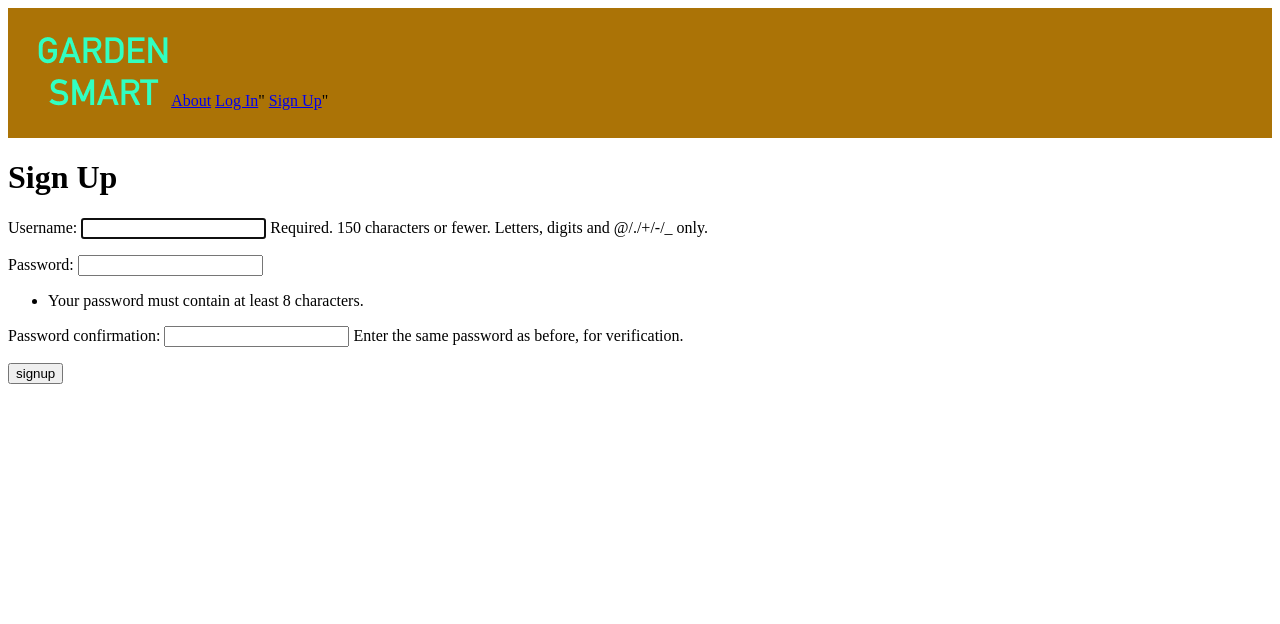
After one commit to YaroslavSnigur/Garden-Smart, a Django app: page /accounts/signup/ in a window 1280 px wide. The commit adds this page. Shown: the top 624 px of the page. Run offline with Django 4.2, Linux system fonts and the light colour scheme.

Commit message:
user signup

```diff
--- a/gardensmart/main_app/templates/base.html
+++ b/gardensmart/main_app/templates/base.html
@@ -18,7 +18,8 @@
           <a href="{% url 'about' %}">About</a>
           {% if user.is_authenticated %}
           <a href="{% url 'logout' %}">Log Out</a>" {% else %}
-          <a href="{% url 'login' %}">Log In</a>" {% endif %}
+          <a href="{% url 'login' %}">Log In</a>"
+          <a href="{% url 'signup' %}">Sign Up</a>" {% endif %}
         </div>
       </nav>
     </header>
--- a/gardensmart/main_app/templates/registration/login.html
+++ b/gardensmart/main_app/templates/registration/login.html
@@ -1,3 +1,5 @@
+{% extends 'base.html' %} {% block content %}
+
 <h1>Log In</h1>
 
 <form method="POST" action="{% url 'login' %}">
@@ -5,3 +7,5 @@
   <input type="submit" class="btn" value="login" />
   <input type="hidden" name="next" value="{{ next }}" />
 </form>
+
+{% endblock %}
--- /dev/null
+++ b/gardensmart/main_app/templates/registration/signup.html
@@ -0,0 +1,14 @@
+{% extends 'base.html' %} {% block content %}
+
+<h1>Sign Up</h1>
+
+{% if error_message %}
+<p class="signup-error" color="red">{{ error_message }}</p>
+{% endif %}
+
+<form method="POST" action="{% url 'signup' %}">
+  {% csrf_token %} {{ form.as_p }}
+  <input type="submit" class="btn" value="signup" />
+</form>
+
+{% endblock %}
--- a/gardensmart/main_app/urls.py
+++ b/gardensmart/main_app/urls.py
@@ -5,4 +5,6 @@ urlpatterns= [
     path('', views.home, name='home'),
     path('about/', views.about, name='about'),
 
+    path('accounts/signup/', views.signup, name='signup')
+
 ]
--- a/gardensmart/main_app/views.py
+++ b/gardensmart/main_app/views.py
@@ -1,10 +1,38 @@
-from django.shortcuts import render
+from django.shortcuts import render, redirect
 from django.http import HttpResponse
 from .models import Veg, Input
 from django.views.generic.edit import CreateView, DeleteView, UpdateView
 
+
+#login and signup
+from django.contrib.auth import login
+from django.contrib.auth.forms import UserCreationForm
+
+
+#User Signup function
+def signup(request):
+    error_message = ""
+
+    #if signup is post, do this
+    if request.method == 'POST':
+
+        form = UserCreationForm(request.POST)
+        if form.is_valid():
+            user = form.save()
+
+            login(request, user)
+            return redirect('about')
+
+        else:
+            error_message= form.errors
+
+    #if GET request or something else,
+    form = UserCreationForm()
+    context = {'form': form, 'error_message': error_message}
+    return render(request, 'registration/signup.html', context)
+
+
 # Create your views here.
-
 
 def home(request):
   return render(request, 'home.html')
```
Also changed, not shown: gardensmart/gardensmart/settings.py (+9 -9 lines).
